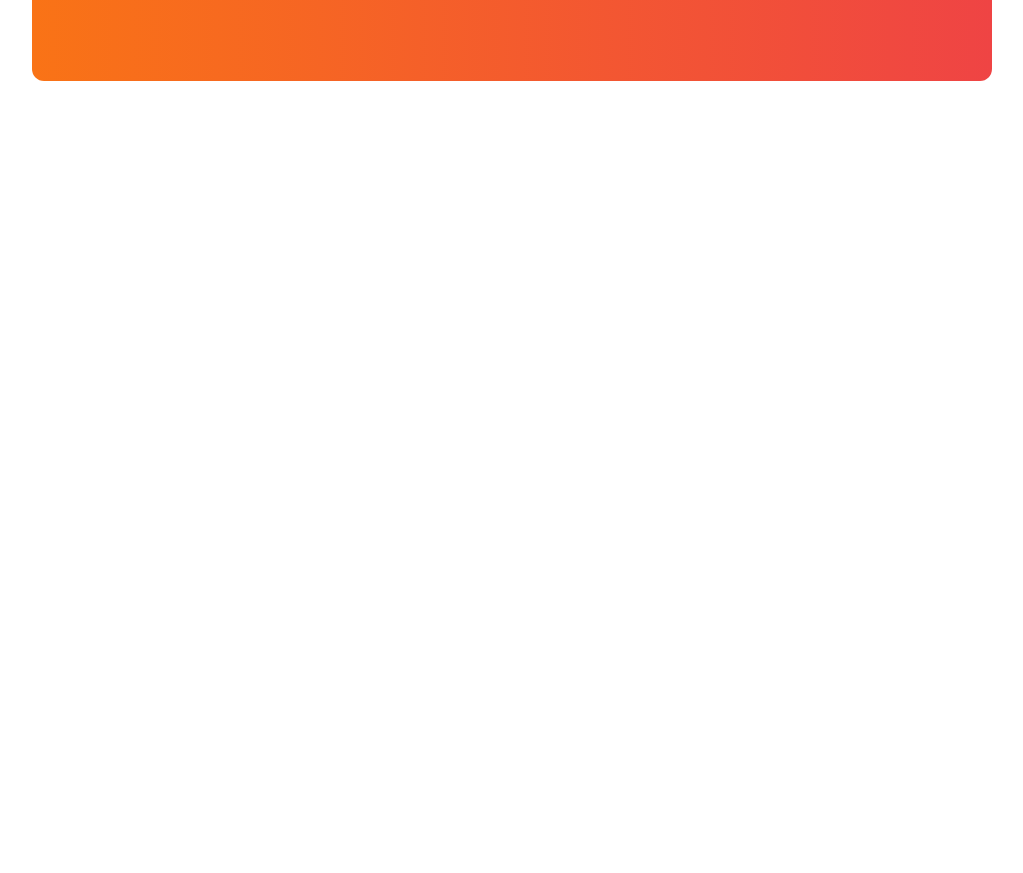
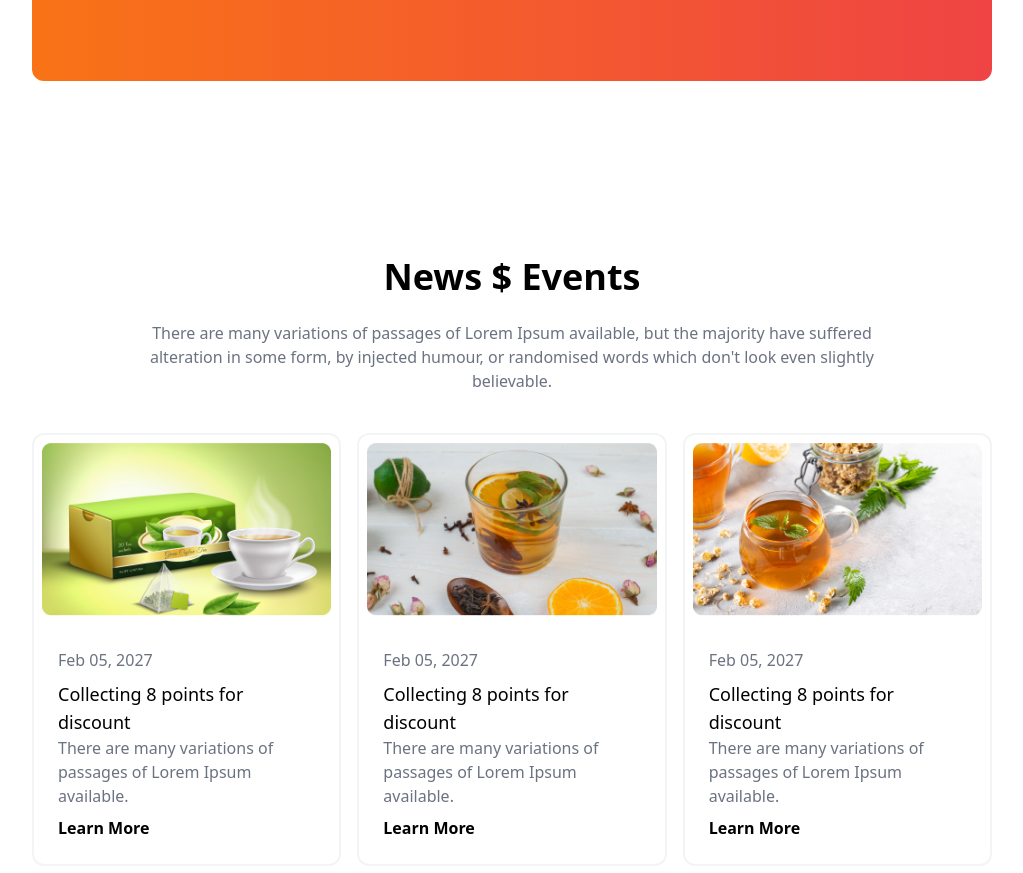
Before and after one commit to Riadul-Hasan/tea-house-tailwind, a plain HTML site: page index.html in a window 1280 px wide. Shown: the part 2572-3445 px from the top of the page, without its empty margins (128-1151 px from the left). Before the commit the page ends 2829 px from the top, so only its background shows below. Drawn offline with nearby package versions, Linux system fonts and the light colour scheme.

Commit message:
news and events section done

```diff
--- a/index.html
+++ b/index.html
@@ -256,6 +256,66 @@
                 </div>
             </div>
         </section>
+
+        <!-- News and event section -->
+         <section class="mb-36 w-3/4 mx-auto">
+            <div class="flex  flex-col justify-center items-center">
+                <h1 class="text-4xl font-bold mb-4">News $ Events</h1>
+                <p class="lg:w-5/6 p-2 text-center text-gray-500 mb-8">There are many variations of passages of Lorem Ipsum available, but the majority have suffered alteration in some form, by injected humour, or randomised words which don't look even slightly believable. </p>
+            </div>
+
+            <!-- card-container -->
+             <div class="card-container grid grid-cols-1 lg:grid-cols-3 gap-4">
+                <div class="bg-white border-2 rounded-xl border-gray-100">
+                        <!-- image -->
+                    <div class="p-2">
+                        <img src="images/news-1.png" alt="">
+
+                    </div>
+                    <!-- content -->
+                    <div class="p-6">
+                        <p class="text-gray-500 mb-2">Feb 05, 2027</p>
+                        <h4 class="text-lg font-medium">Collecting 8 points for <br> discount</h4>
+                        <p class="text-gray-500 mb-2">There are many variations of passages of Lorem Ipsum available.</p>
+                        <p><a class="font-bold" href="">Learn More</a></p>
+                    </div>
+                </div>
+
+                <!-- card-2 -->
+                <div class="bg-white border-2 rounded-xl border-gray-100">
+                    <!-- image -->
+                <div class="p-2">
+                    <img src="images/news-2.png" alt="">
+
+                </div>
+                <!-- content -->
+                <div class="p-6">
+                    <p class="text-gray-500 mb-2">Feb 05, 2027</p>
+                    <h4 class="text-lg font-medium">Collecting 8 points for <br> discount</h4>
+                    <p class="text-gray-500 mb-2">There are many variations of passages of Lorem Ipsum available.</p>
+                    <p><a class="font-bold" href="">Learn More</a></p>
+                </div>
+            </div>
+
+            <!-- card-3 -->
+            <div class="bg-white border-2 rounded-xl border-gray-100">
+                <!-- image -->
+            <div class="p-2">
+                <img src="images/news-3.png" alt="">
+
+            </div>
+            <!-- content -->
+            <div class="p-6">
+                <p class="text-gray-500 mb-2">Feb 05, 2027</p>
+                <h4 class="text-lg font-medium">Collecting 8 points for <br> discount</h4>
+                <p class="text-gray-500 mb-2">There are many variations of passages of Lorem Ipsum available.</p>
+                <p><a class="font-bold" href="">Learn More</a></p>
+            </div>
+        </div>
+
+
+             </div>
+         </section>
     </main>
 </body>
 
```
